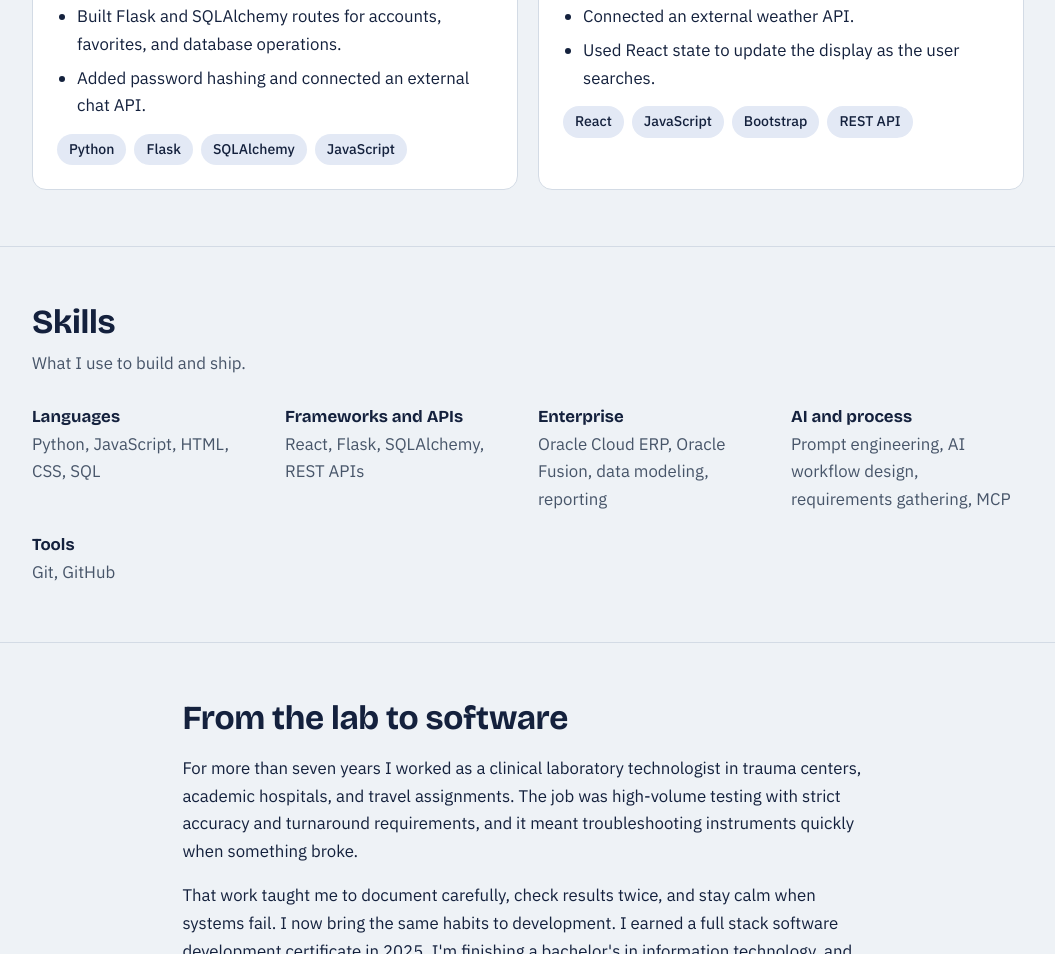
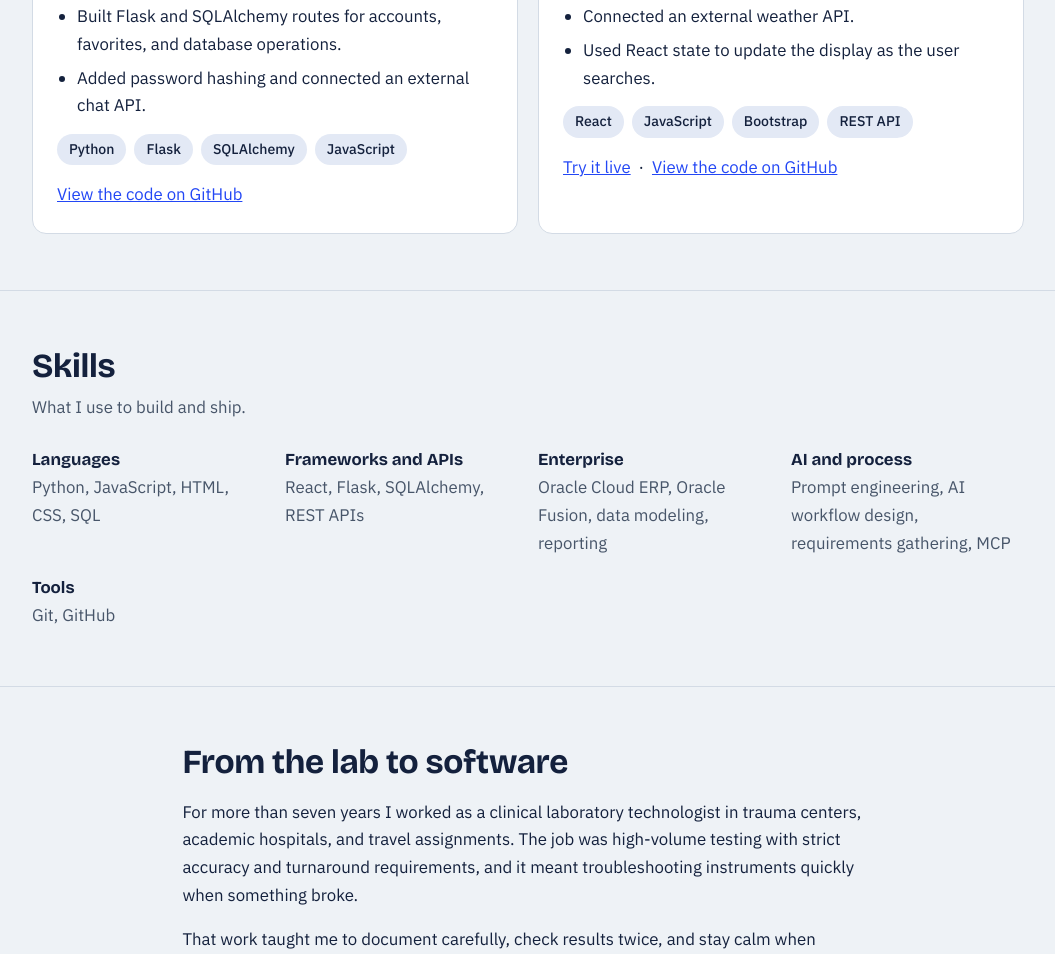
Before and after one commit to lvalcin/lovnyth-portfolio, a plain HTML site: page index.html in a window 1280 px wide. Shown: the part 2204-3158 px from the top of the page, without its empty margins (112-1167 px from the left). Drawn offline with nearby package versions, Linux system fonts and the light colour scheme.

Commit message:
Add project links

```diff
--- a/index.html
+++ b/index.html
@@ -177,6 +177,7 @@ footer{padding:28px 0 48px;color:var(--muted);font-size:.9rem;border-top:1px sol
               <li>Added password hashing and connected an external chat API.</li>
             </ul>
             <ul class="tags"><li>Python</li><li>Flask</li><li>SQLAlchemy</li><li>JavaScript</li></ul>
+            <p style="margin:16px 0 0"><a href="https://github.com/lvalcin/CoPo" target="_blank" rel="noopener">View the code on GitHub</a></p>
           </article>
           <article class="panel">
             <h3>Weather Forecast App</h3>
@@ -187,6 +188,11 @@ footer{padding:28px 0 48px;color:var(--muted);font-size:.9rem;border-top:1px sol
               <li>Used React state to update the display as the user searches.</li>
             </ul>
             <ul class="tags"><li>React</li><li>JavaScript</li><li>Bootstrap</li><li>REST API</li></ul>
+            <p style="margin:16px 0 0">
+              <a href="https://lvalcin.github.io/weather-forecast-app/" target="_blank" rel="noopener">Try it live</a>
+              &nbsp;&middot;&nbsp;
+              <a href="https://github.com/lvalcin/weather-forecast-app" target="_blank" rel="noopener">View the code on GitHub</a>
+            </p>
           </article>
         </div>
       </div>
```
